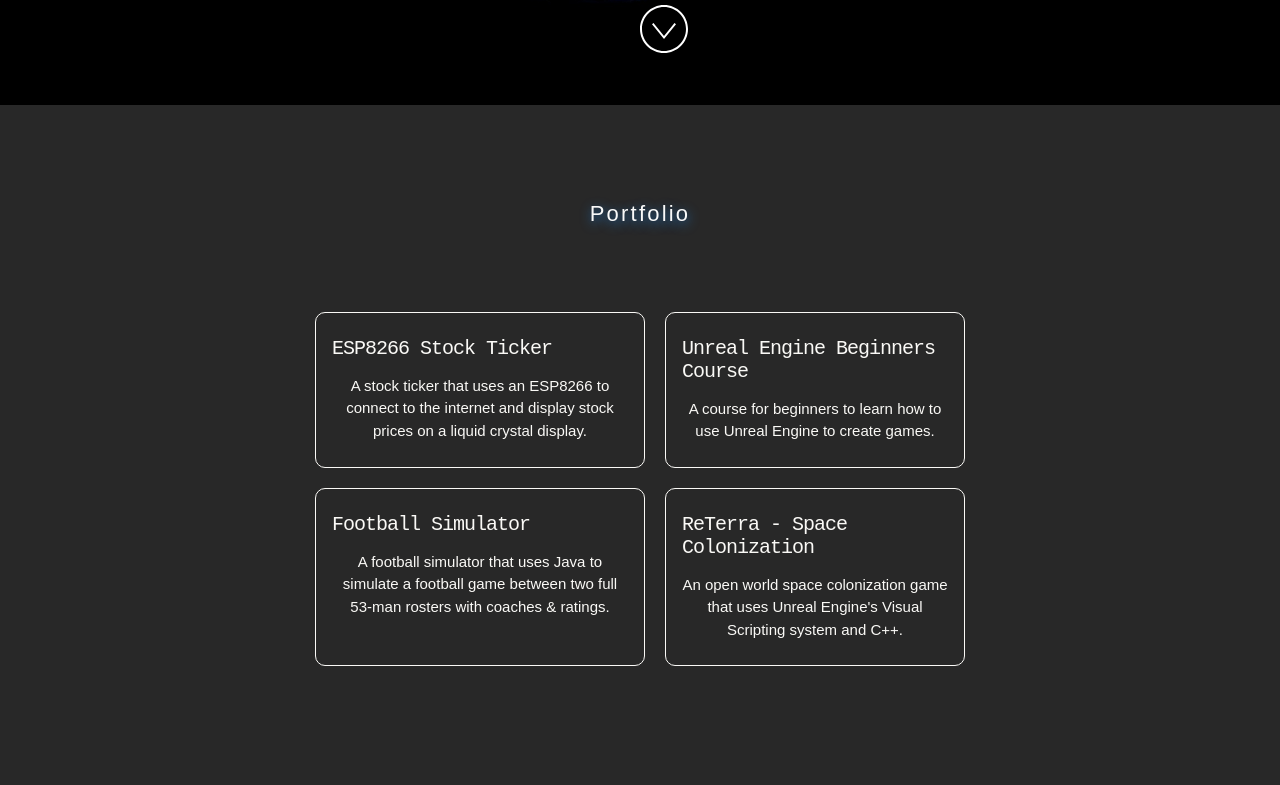
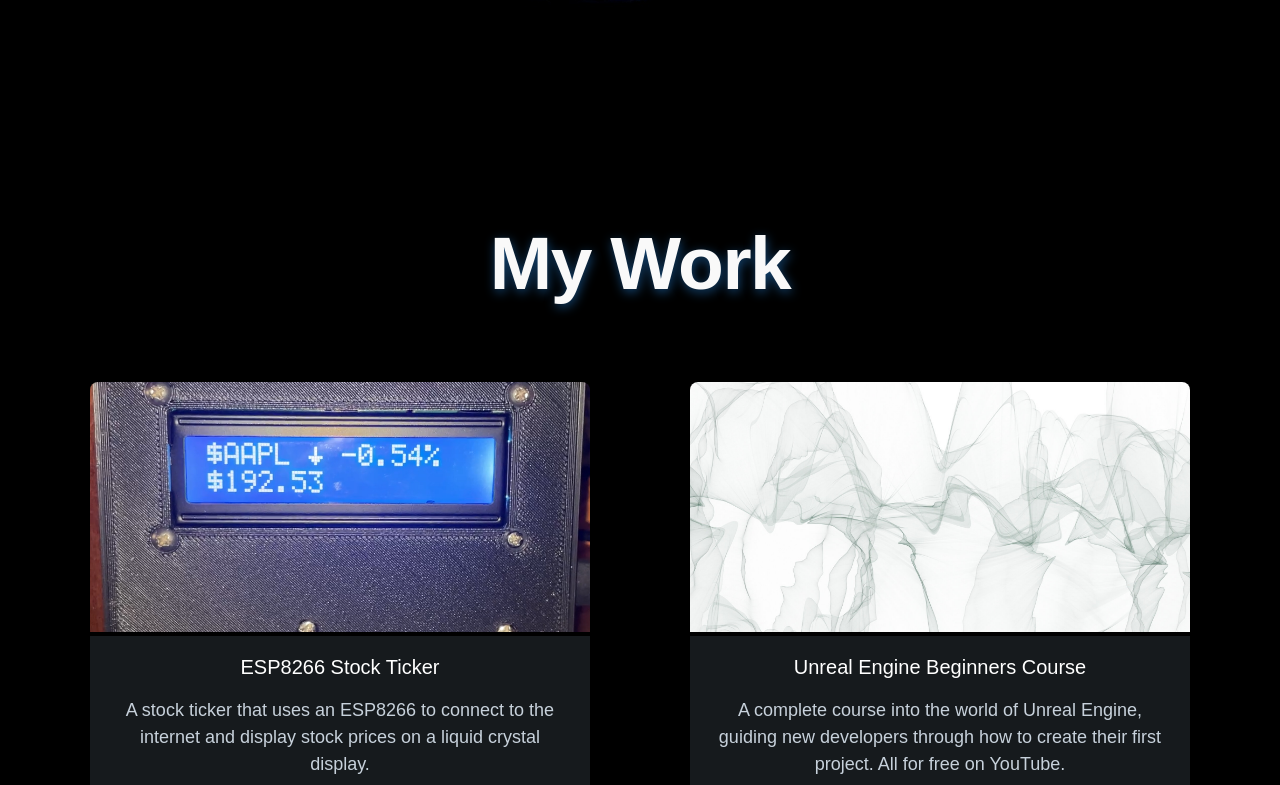
Before and after one commit to BeeTillman/techsite13, a React (Vite) app: page / in a window 1280 px wide. Shown: the part 695-1480 px from the top of the page. Built offline with nearby package versions, Linux system fonts and the light colour scheme.

Commit message:
Updated Portfolo Entry Setup

```diff
--- /dev/null
+++ b/src/Components/Card.jsx
@@ -0,0 +1,40 @@
+import React from "react";
+import PropTypes from "prop-types";
+import "./PortfolioCard.css"; // You can style your card in a separate CSS file
+
+const PortfolioCard = ({ title, description, imageUrl, link }) => {
+  const handleClick = () => {
+    window.open(link, "_blank");
+  };
+
+  const handleKeyDown = (event) => {
+    if (event.key === "Enter") {
+      handleClick();
+    }
+  };
+
+  return (
+    <div
+      className="portfolio-card"
+      role="button"
+      tabIndex={0}
+      onClick={handleClick}
+      onKeyDown={handleKeyDown}
+    >
+      <img src={imageUrl} alt={title} className="card-image" />
+      <div className="card-content">
+        <h3>{title}</h3>
+        <p>{description}</p>
+      </div>
+    </div>
+  );
+};
+
+PortfolioCard.propTypes = {
+  title: PropTypes.string.isRequired,
+  description: PropTypes.string.isRequired,
+  imageUrl: PropTypes.string.isRequired,
+  link: PropTypes.string.isRequired,
+};
+
+export default PortfolioCard;
--- a/src/Components/Header.jsx
+++ b/src/Components/Header.jsx
@@ -22,8 +22,8 @@ const Header = () => {
       }}
     >
       <a href="#home">//  home</a>
+      <a href="#portfolio">//  experience</a>
       <a href="#about">//  expertise</a>
-      <a href="#portfolio">//  experience</a>
       <a href="#footer">//  contact</a>
     </div>
   );
--- a/src/Components/Home.jsx
+++ b/src/Components/Home.jsx
@@ -43,7 +43,18 @@ const Home = ({ name, title }) => {
         <h1>{name}</h1>
         <h2>SOFTWARE ENGINEER & APP DEVELOPER.</h2>
       </div>
-      <div style={{ position: "absolute", bottom: "3rem", left: "50%" }}>
+      <div
+        style={{
+          position: "relative",
+          display: "flex",
+          justifyContent: "center",
+          alignItems: "center",
+          flexDirection: "column",
+          height: "100%",
+          width: "100%",
+          top: "300px",
+        }}
+        >
         <img src={arrowSvg} style={{ height: "3rem", width: "3rem" }} alt={imageAltText} />
       </div>
     </section>
--- a/src/Components/Portfolio.jsx
+++ b/src/Components/Portfolio.jsx
@@ -9,6 +9,7 @@
  */
 
 import React from "react";
+import PortfolioCard from "./Card";
 
 /**
  * Desk image
@@ -26,44 +27,51 @@ import React from "react";
  * An array of objects that will be used to display for your project
  * links section. Below is a sample, update to reflect links you'd like to highlight.
  */
+import defaultImage from "../images/motion-background.jpg";
+import ESP8266STDemo from "../images/ESP8266STDemo.png";
+
 const projectList = [
   {
     title: "ESP8266 Stock Ticker",
     description:
       "A stock ticker that uses an ESP8266 to connect to the internet and display stock prices on a liquid crystal display.",
-    url: "https://github.com/BeeTillman/ESP8266_StockTicker",
+    imageUrl: ESP8266STDemo,
+    link: "https://github.com/BeeTillman/ESP8266_StockTicker",
   },
   {
     title: "Unreal Engine Beginners Course",
-    description: "A course for beginners to learn how to use Unreal Engine to create games.",
-    url: "https://www.youtube.com/@FortunaInteractive",
+    description:
+      "A complete course into the world of Unreal Engine, guiding new developers through how to create their first project. All for free on YouTube.",
+    link: "https://www.youtube.com/@FortunaInteractive",
+    imageUrl: defaultImage,
   },
   {
     title: "Football Simulator",
     description:
       "A football simulator that uses Java to simulate a football game between two full 53-man rosters with coaches & ratings.",
-    url: "https://github.com/BeeTillman/FootballSimulator",
+    link: "https://github.com/BeeTillman/FootballSimulator",
+    imageUrl: defaultImage,
   },
   {
     title: "ReTerra - Space Colonization",
     description:
-      "An open world space colonization game that uses Unreal Engine's Visual Scripting system and C++.",
-    url: "https://www.youtube.com/watch?v=UVR0OqfLbNc&list=PLcZRITBdTrbgjXZYpDHS5SFKVHNMmAhBC&pp=iAQB",
+      "An open world space colonization game that uses Unreal Engine's Visual Scripting system and C++. This project is currently still in development.",
+    link: "https://www.youtube.com/watch?v=UVR0OqfLbNc&list=PLcZRITBdTrbgjXZYpDHS5SFKVHNMmAhBC&pp=iAQB",
+    imageUrl: defaultImage,
   },
 ];
 
 const Portfolio = () => {
   return (
     <section className="padding" id="portfolio">
-      <h2 style={{ textAlign: "center" }}>Portfolio</h2>
+      <h2 style={{ textAlign: "center" }} className="large">
+        My Work
+      </h2>
       <div style={{ display: "flex", flexDirection: "row", paddingTop: "3rem" }}>
         <div className="container">
           {projectList.map((project) => (
             <div className="box" key={project.title}>
-              <a href={project.url} target="_blank" rel="noopener noreferrer">
-                <h3 style={{ flexBasis: "40px" }}>{project.title}</h3>
-              </a>
-              <p className="small">{project.description}</p>
+              <PortfolioCard {...project} />
             </div>
           ))}
         </div>
--- /dev/null
+++ b/src/Components/PortfolioCard.css
@@ -0,0 +1,33 @@
+/* PortfolioCard.css */
+
+.portfolio-card {
+    width: 500px;
+    border-radius: 8px;
+    overflow: hidden;
+    cursor: pointer;
+    transition: transform 0.3s ease-in-out;
+  }
+
+  .portfolio-card:hover {
+    transform: scale(1.05);
+  }
+
+  .card-image {
+    width: 100%;
+    height: 250px;
+    object-fit: cover;
+  }
+
+  .card-content {
+    padding: 20px;
+    background-color: #161A1D;
+  }
+
+  .card-content h3 {
+    margin-bottom: 8px;
+    color: white; /* Set the text color */
+  }
+
+  .card-content p {
+    color: #C7D1DB;
+  }
--- a/src/styles.css
+++ b/src/styles.css
@@ -34,7 +34,7 @@ section.min-height {
 
 section.padding {
   padding: 5rem 0;
-  background-color: #282828;
+  background-color: black;
 }
 
 section img.background {
@@ -77,6 +77,16 @@ h2 {
   text-shadow: #2174C2 1px 3px 11px;
   -webkit-font-smoothing: antialiased;
   color: #f9f9f9;
+}
+
+h2.large {
+  font-family: "Poppins", sans-serif;
+  font-size: 75px;
+  font-weight: 600;
+  height: 0px;
+  letter-spacing: -1.5px;
+  line-height: 32px;
+  text-shadow: rgba(33, 116, 194, 0.6) 1px 3px 11px;
 }
 
 h3 {
@@ -139,15 +149,17 @@ a:hover {
 }
 
 .container {
-  display: grid;
-  grid-gap: 20px;
-  grid-template-columns: 330px 300px;
-  margin: 20px auto;
+  display: flex;
+  justify-content: space-around; /* Spaces items evenly along the main axis */
+  align-items: center; /* Centers items along the cross axis */
+  flex-wrap: wrap; /* Allows items to wrap to the next line */
+  max-width: 1200px; /* Set a maximum width for the container if needed */
+  margin: 0 auto; /* Center the container horizontally */
 }
 
 .container .box {
   border-radius: 10px;
-  border: 1px solid #FAF9F6;
+  border: 0px solid #FAF9F6;
   display: flex;
   flex-direction: column;
   justify-content: flex-start;
```
Also changed, not shown: src/images/ESP8266STDemo.png (added).
